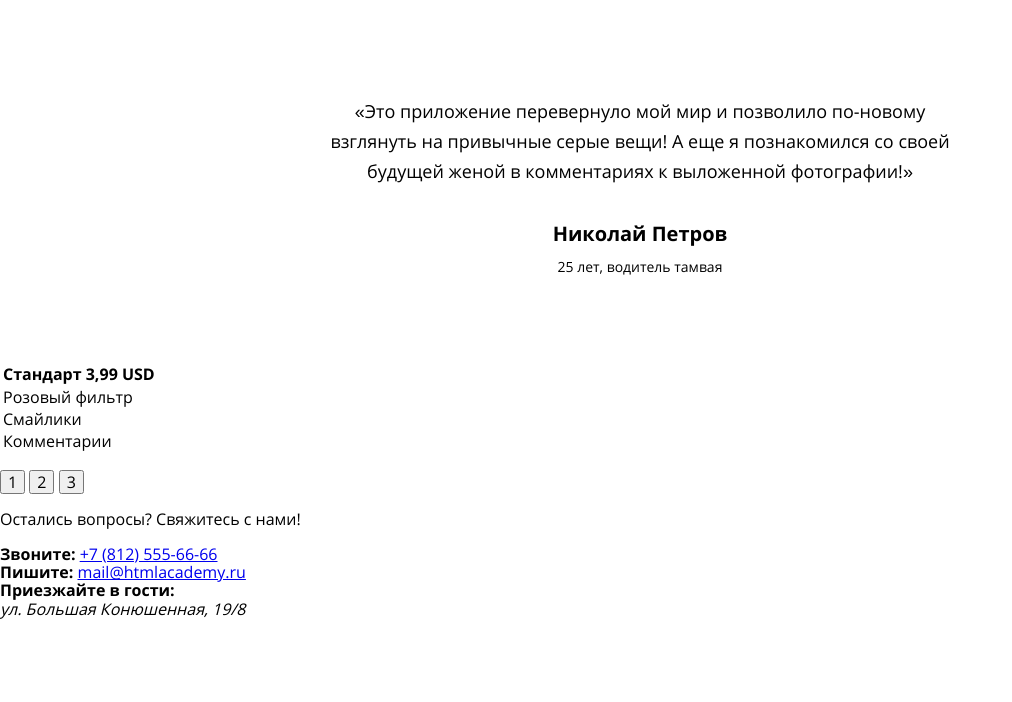
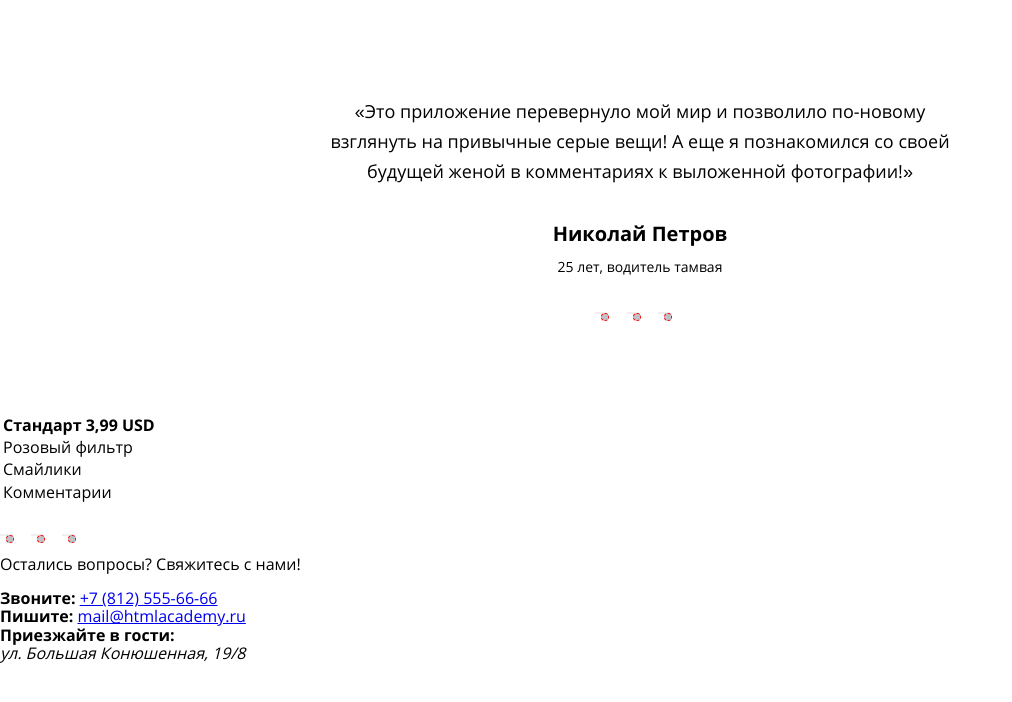
Before and after one commit to ShapovalovArtur/1022153-pink-19, a website: page source/index.html in a window 1280 px wide. Shown: the part 2153-2855 px from the top of the page, without its empty margins (0-1012 px from the left). Drawn offline with nearby package versions, Linux system fonts and the light colour scheme; files that its build step writes are made by us from their sources.

Commit message:
Slider start

```diff
--- a/source/index.html
+++ b/source/index.html
@@ -108,6 +108,11 @@
               своей будущей женой в комментариях к выложенной фотографии!»</p>
           </blockquote>
         </div>
+        <p class="reviews__toggles slider__toggles">
+          <button class="slider__toggle" type="button">1</button>
+          <button class="slider__toggle slider__toggle--current" type="button">2</button>
+          <button class="slider__toggle" type="button">3</button>
+        </p>
       </div>
     </section>
     <section class="pricelist">
--- /dev/null
+++ b/source/less/blocks/slider.less
@@ -0,0 +1,17 @@
+.slider__toggle {
+  color: transparent;
+  outline: none;
+  border: none;
+  font-size: 0;
+  margin-right: 15px;
+}
+
+.slider__toggle::before {
+  position: absolute;
+  content: "";
+  width: 6px;
+  height: 6px;
+  border: 1px red dashed;
+  border-radius: 50%;
+  background-color: #bec2c7;
+}
--- a/source/less/style.less
+++ b/source/less/style.less
@@ -16,3 +16,4 @@
 @import "blocks/site-list.less";
 @import "blocks/contacts.less";
 @import "blocks/reviews.less";
+@import "blocks/slider.less";
```
